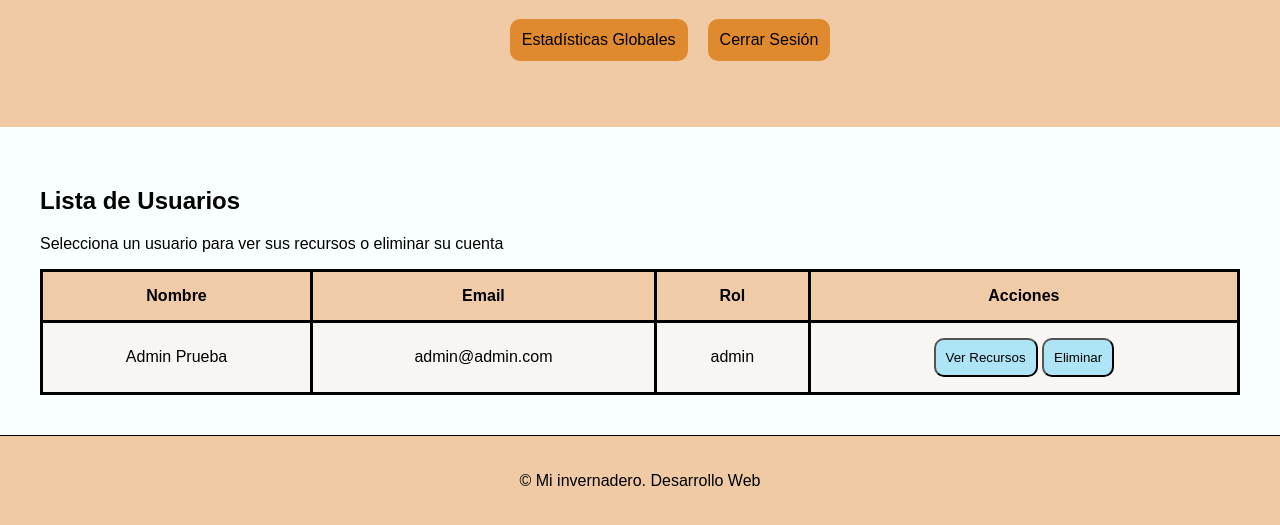
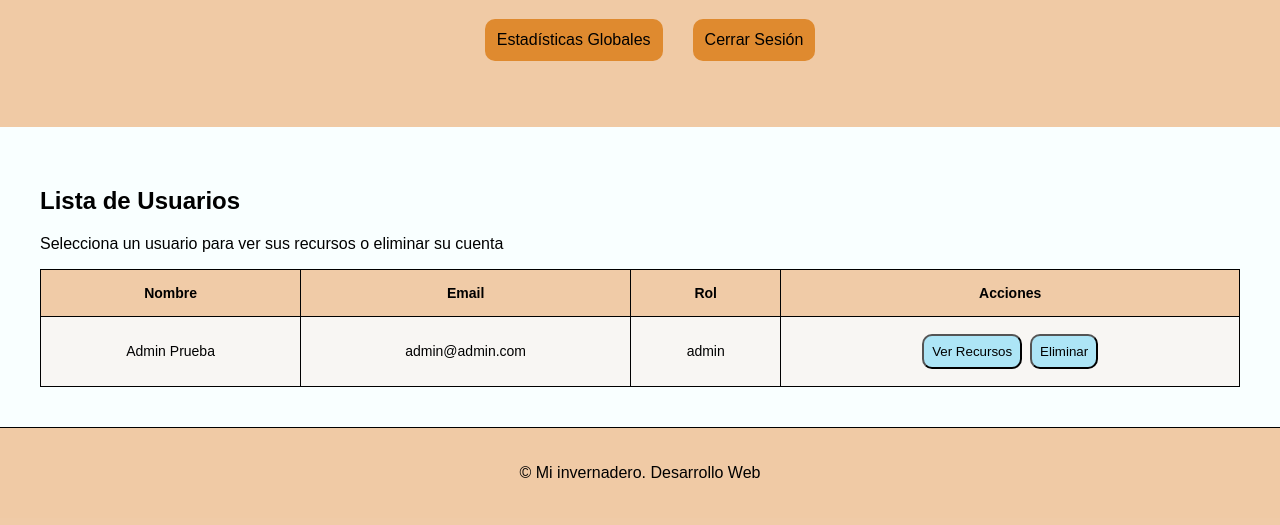
Before and after one commit to jonathanvargas1-ops/invernadero1, a plain HTML site: page admin_usuarios.html in a window 1280 px wide. Shown: the part 111-636 px from the top of the page. Drawn offline with nearby package versions, Linux system fonts and the light colour scheme.

Commit message:
css admin usuario adaptado

```diff
--- a/admin_usuarios.css
+++ b/admin_usuarios.css
@@ -1,62 +1,72 @@
-header{
-    background-color:#f0caa5f9;
-    text-align:center;
-    padding: 50px;
-   }
-body{
-    font-family:sans-serif;
-}
-ul{
-    list-style: none;
-    display:flex;
-    justify-content: center;
-
-}
-li{
-    margin-left:20px;
-    background-color:rgb(223, 138, 47);
-    border-radius: 10px;
-    padding:12px;
-}
-a{
-    text-decoration: none;
-    color:black;
-}
-section{
-    background-color: rgb(249, 255, 255);
-    padding:40px;
+body {
+    font-family: sans-serif;
+    background-color: #f0caa5f9;
+    margin: 0;
 }
 
-table{
+header {
+    background-color: #f0caa5f9;
+    text-align: center;
+    padding: 30px 20px;
+}
+
+ul {
+    list-style: none;
+    display: flex;
+    flex-direction: column;
+    gap: 10px;
+    padding: 0;
+    align-items: center;
+}
+
+li {
+    background-color: rgb(223, 138, 47);
+    border-radius: 10px;
+    padding: 12px;
+    width: 80%;
+}
+
+a {
+    text-decoration: none;
+    color: black;
+    display: block;
+}
+
+section {
+    background-color: rgb(249, 255, 255);
+    padding: 20px;
+}
+
+table {
     background-color: rgb(243, 246, 248);
     border-collapse: collapse;
     width: 100%;
+    font-size: 14px;
 }
-thead{
+
+thead {
     background-color: #f0caa5f9;
 }
-th{
-    border:solid;
-    padding:15px;
 
+th {
+    border: solid 1px black;
+    padding: 8px;
 }
-td{
-    border:solid;
-    padding: 15px;
+
+td {
+    border: solid 1px black;
+    padding: 8px;
     text-align: center;
     background-color: rgb(248, 246, 243);
+}
 
-}
-button{
+button {
     border-radius: 10px;
-    background-color:  rgb(173, 229, 246);
+    background-color: rgb(173, 229, 246);
     cursor: pointer;
-    padding:10px;
+    padding: 8px;
     text-align: center;
-}
-body{
-    background-color: #f0caa5f9;
-    margin:0;
+    margin: 2px;
 }
 
 footer {
@@ -66,15 +76,27 @@ footer {
     background-color: #f0caa5f9;
     font-family: sans-serif;
 }
-@media(max-width:480px){
-    table{
-        width: 100%;
+
+@media (min-width: 768px) {
+    header {
+        padding: 50px;
     }
-    th{
-        padding:5px;
 
+    ul {
+        flex-direction: row;
+        justify-content: center;
     }
-    td{
-        padding: 5px;
+
+    li {
+        width: auto;
+        margin-left: 20px;
+    }
+
+    section {
+        padding: 40px;
+    }
+
+    th, td {
+        padding: 15px;
     }
 }
```
